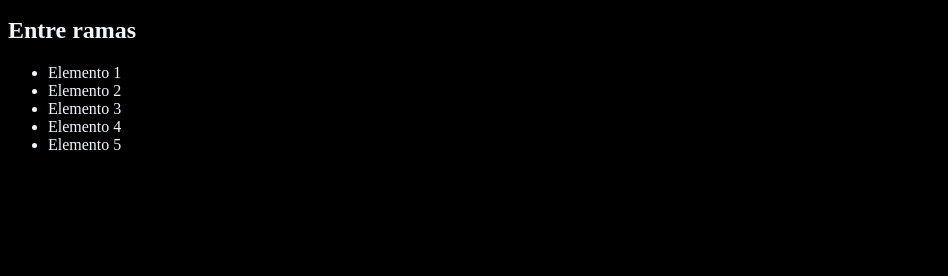
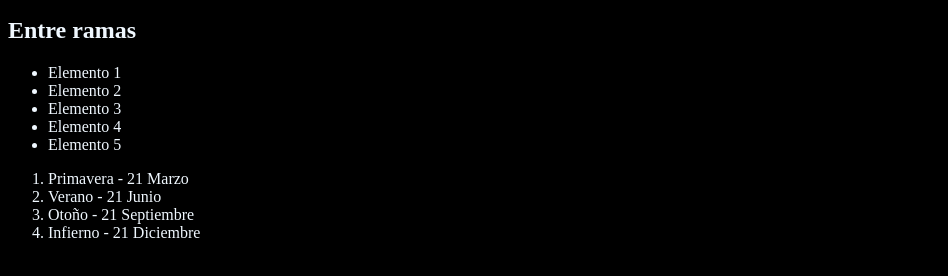
Before and after one commit to JoshMatLoz/curso-git, a plain HTML site: page index.html in a window 1280 px wide. Shown: the part 110-386 px from the top of the page, without its empty margins (0-948 px from the left). Drawn offline with Linux system fonts and the light colour scheme.

Commit message:
Agregando estaciones del año con fecha de inicio

```diff
--- a/index.html
+++ b/index.html
@@ -20,6 +20,12 @@
     <li>Elemento 4</li>
     <li>Elemento 5</li>
   </ul>
+  <ol>
+    <li>Primavera - 21 Marzo</li>
+    <li>Verano - 21 Junio</li>
+    <li>Otoño - 21 Septiembre</li>
+    <li>Infierno - 21 Diciembre</li>
+  </ol>
   <script src="app.js"></script>
 </body>
 
```
